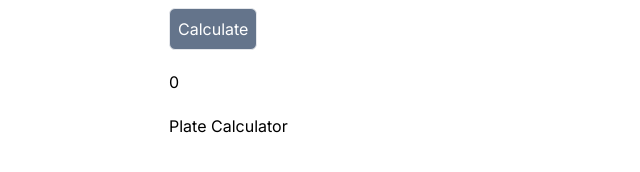
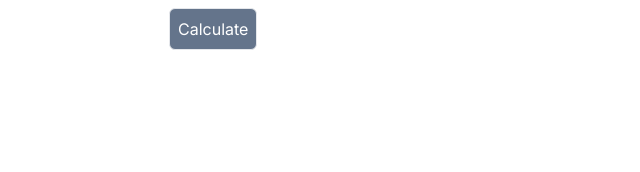
Before and after one commit to jmgunter/weight-increase-calculator, a Next.js app: page / in a window 1280 px wide. Shown: the part 496-668 px from the top of the page, without its empty margins (319-959 px from the left). Built offline with nearby package versions, Linux system fonts and the light colour scheme.

Commit message:
Clean up

```diff
--- a/src/pages/index.tsx
+++ b/src/pages/index.tsx
@@ -110,7 +110,6 @@ export default function Home() {
       </Head>
       <main className={`${styles.main} ${inter.className}`}>
         <div>
-          {/* List of parameters */}
           {/* Current weight */}
           <label
             className="block text-sm font-medium leading-6 text-gray-900"
@@ -119,7 +118,6 @@ export default function Home() {
             Weight per set:
           </label>
           <input
-            // value={weight}
             className="block w-full rounded-md border py-1.5 pl-3 pr-20 text-gray-900 ring-1 ring-inset ring-gray-300 placeholder:text-gray-400 focus:ring-2 focus:ring-inset focus:ring-indigo-600 sm:text-sm sm:leading-6 mb-3"
             onChange={(e) => setWeight(Number(e.target.value))}
             type="number"
@@ -147,10 +145,10 @@ export default function Home() {
           >
             Calculate
           </button>
+          {/* New weight */}
+          {!!calculatedWeight && (
             <div>
               <div>
-              {/* New weight */}
-              {calculatedWeight && (
                 <div>
                   <p className="text-sm">
                     Old volume: <span>{oldVolume}</span>
@@ -169,13 +167,14 @@ export default function Home() {
                     })}
                   </ul>
                 </div>
-              )}
               </div>
+
               <div className="mt-5">
                 <h3>Plate Calculator</h3>
                 <Weights weight={calculatedWeight} />
               </div>
             </div>
+          )}
         </div>
       </main>
     </>
```
Lines whose indentation alone changed are shown as unchanged.
